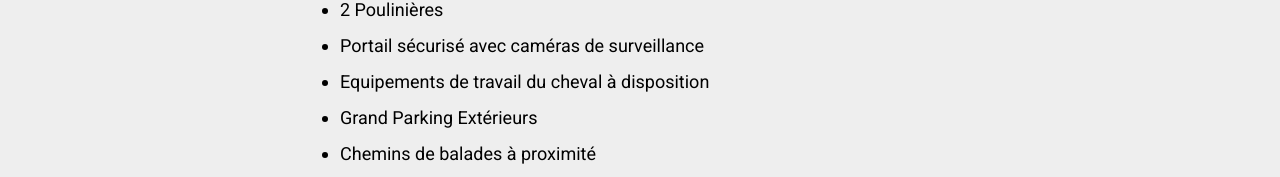
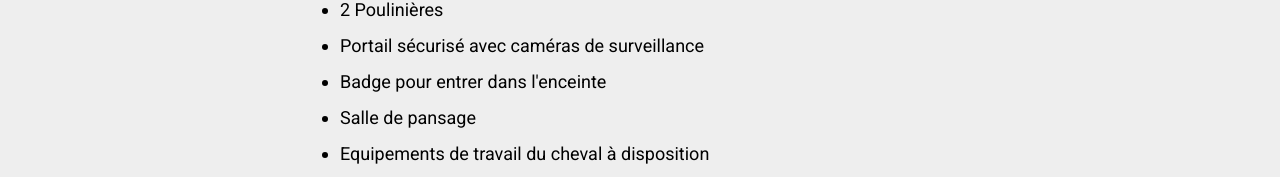
Before and after one commit to GoutteDooo/Site_Ecurie, a React (Vite) app: page /installations in a window 1280 px wide. Shown: the part 6516-6693 px from the top of the page. Built offline with nearby package versions, Linux system fonts and the light colour scheme.

Commit message:
chore(Instas/En-Plus): ajout de texte

```diff
--- a/src/components/installations/EnPlus.jsx
+++ b/src/components/installations/EnPlus.jsx
@@ -7,6 +7,8 @@ const EnPlus = () => {
       <ul>
         <li>2 Poulinières</li>
         <li>Portail sécurisé avec caméras de surveillance</li>
+        <li>Badge pour entrer dans l'enceinte</li>
+        <li>Salle de pansage</li>
         <li>Equipements de travail du cheval à disposition</li>
         <li>Grand Parking Extérieurs</li>
         <li>Chemins de balades à proximité</li>
```
